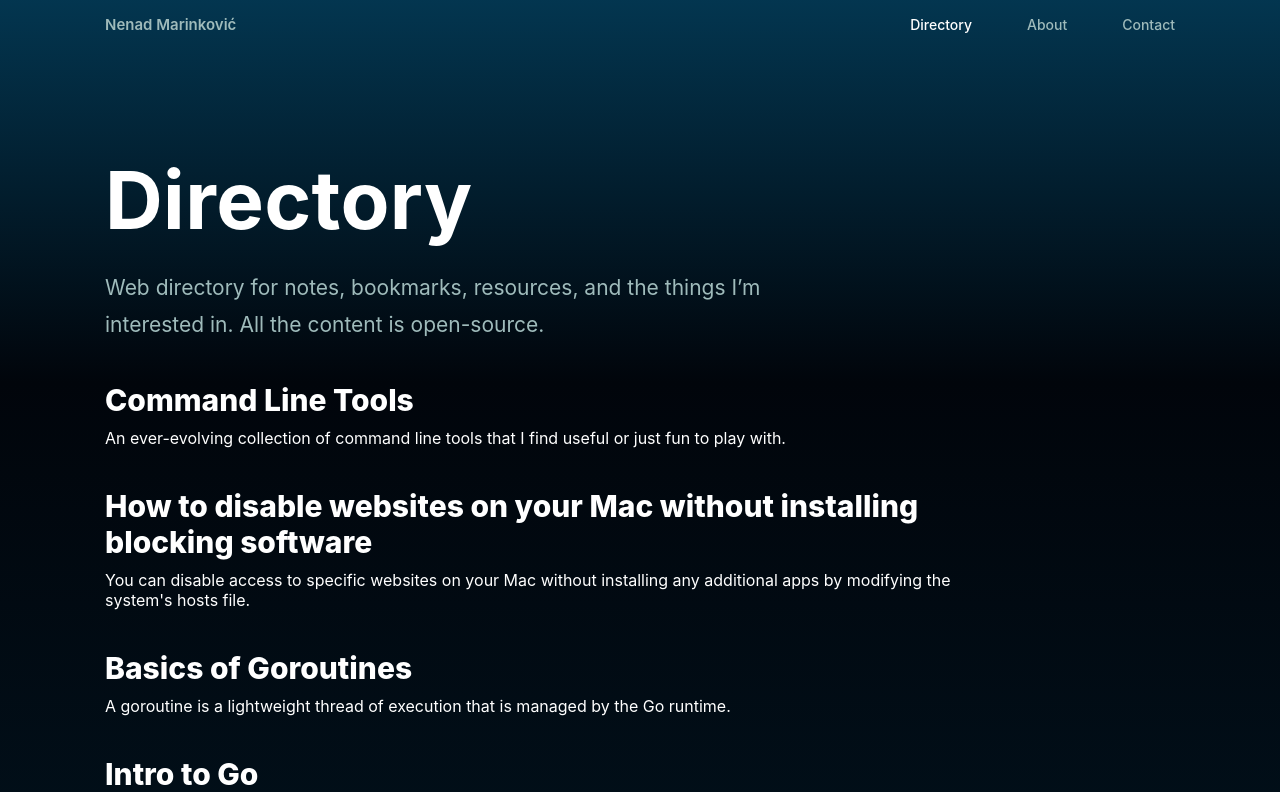
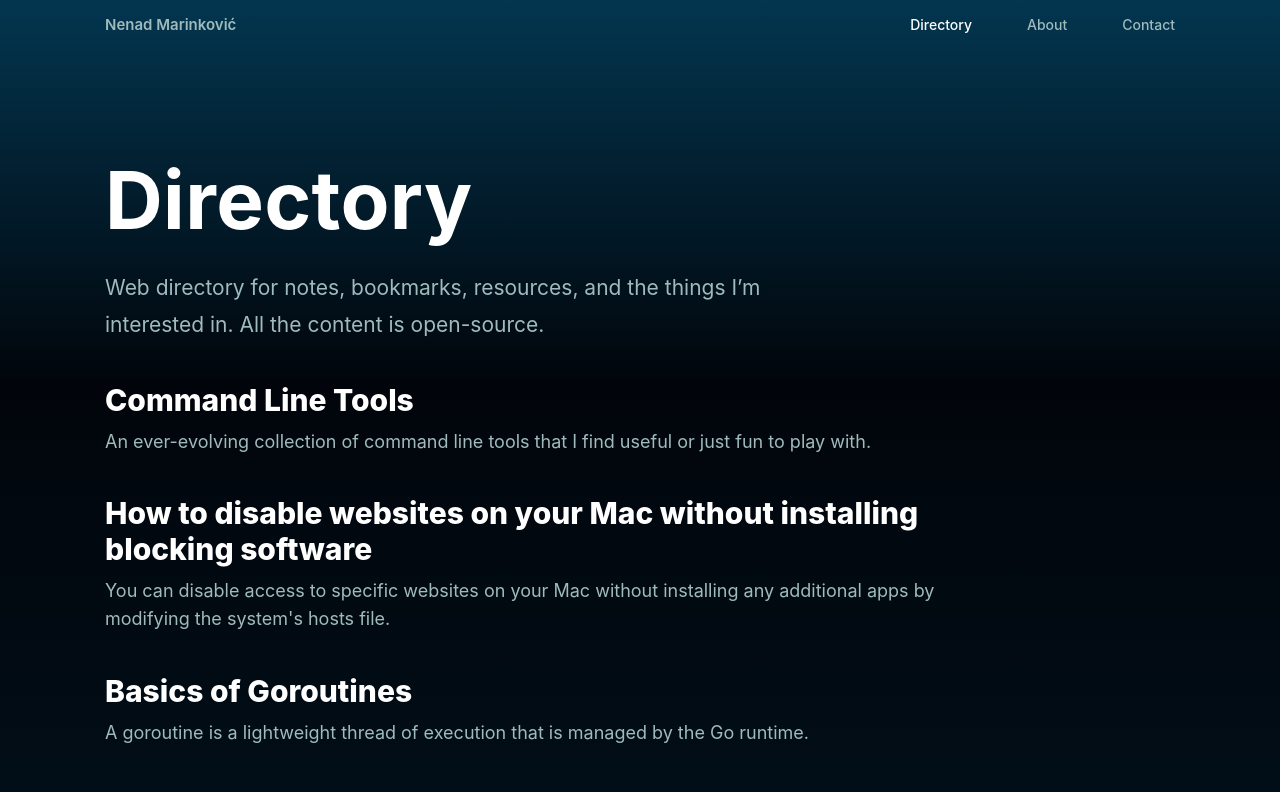
Before and after one commit to nenadmarinkovic/home, a Next.js app: page /dir in a window 1280 px wide. Shown: the top 792 px of the page. Built offline with nearby package versions, Linux system fonts and the light colour scheme; no server answers.

Commit message:
add other pages empty layout

```diff
--- a/app/dir/page.tsx
+++ b/app/dir/page.tsx
@@ -11,13 +11,13 @@ import Spotify from '@/components/Spotify';
 import styles from '../../styles/pages/layout.module.css';
 
 export default function Home() {
-  const blogDir = 'directory';
+  const postDir = 'directory';
 
-  const files = fs.readdirSync(path.join(blogDir));
+  const files = fs.readdirSync(path.join(postDir));
 
-  const blogs = files.map((filename) => {
+  const posts = files.map((filename) => {
     const fileContent = fs.readFileSync(
-      path.join(blogDir, filename),
+      path.join(postDir, filename),
       'utf-8'
     );
 
@@ -38,17 +38,19 @@ export default function Home() {
       <section className={styles.contentContainer}>
         <Container>
           <div>
-            {blogs.map((blog) => (
+            {posts.map((post) => (
               <Link
-                href={'/dir/' + blog.slug}
+                href={'/dir/' + post.slug}
                 passHref
-                key={blog.slug}
+                key={post.slug}
                 className={styles.post}
               >
                 <h2 className={styles.postTitle}>
-                  {blog.meta.title}
+                  {post.meta.title}
                 </h2>
-                <p>{blog.meta.description}</p>
+                <p className={styles.postDescription}>
+                  {post.meta.description}
+                </p>
               </Link>
             ))}
           </div>
```
Also changed, not shown: app/about/page.tsx (+17 -6 lines), app/contact/page.tsx (+22 -5 lines).
